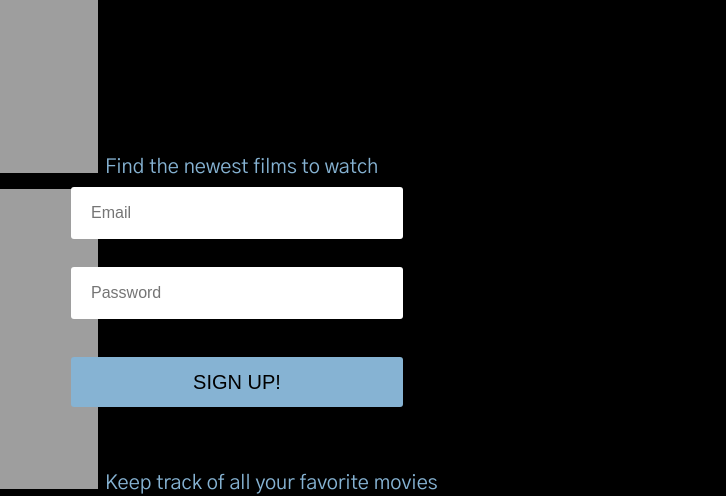
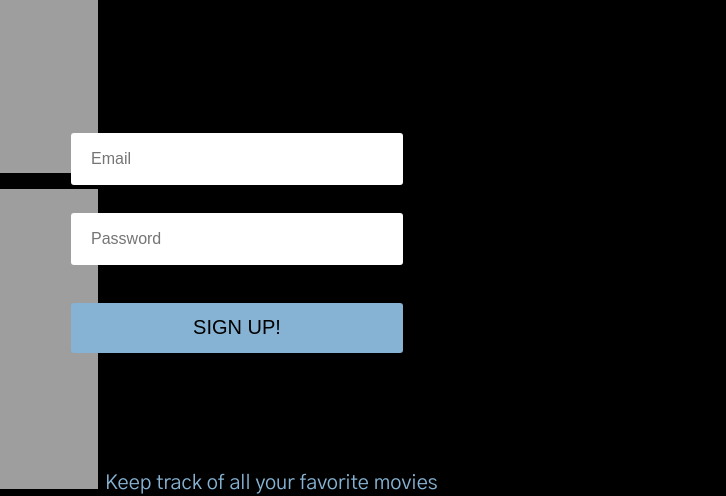
Before and after one commit to jpedrosiq/Whatflix-MernProject, a React app in the folder frontend/: page /#/signup in a window 1280 px wide. Shown: the part 317-813 px from the top of the page, 554-1280 px from the left. Built offline with nearby package versions, Linux system fonts and the light colour scheme.

Commit message:
fixed position signup box

```diff
--- a/frontend/src/components/session/signup_form.css
+++ b/frontend/src/components/session/signup_form.css
@@ -10,7 +10,7 @@
      flex-direction: column;
      align-content: center;
      text-align: center;
-     margin-top: 18.5rem;
+     margin-top: 15.1rem;
      justify-content: center;
      margin-left: 70px;
 
```
